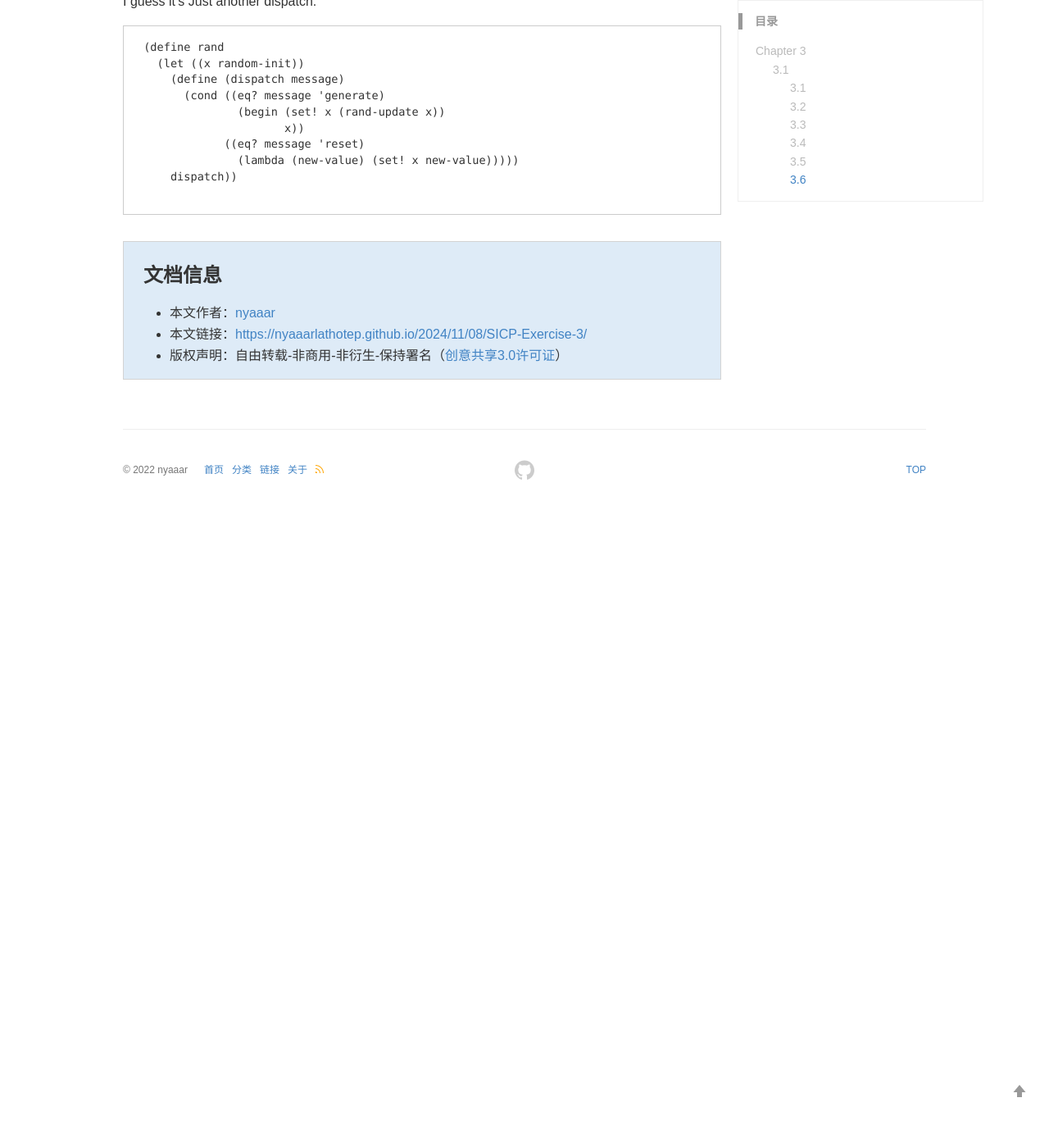
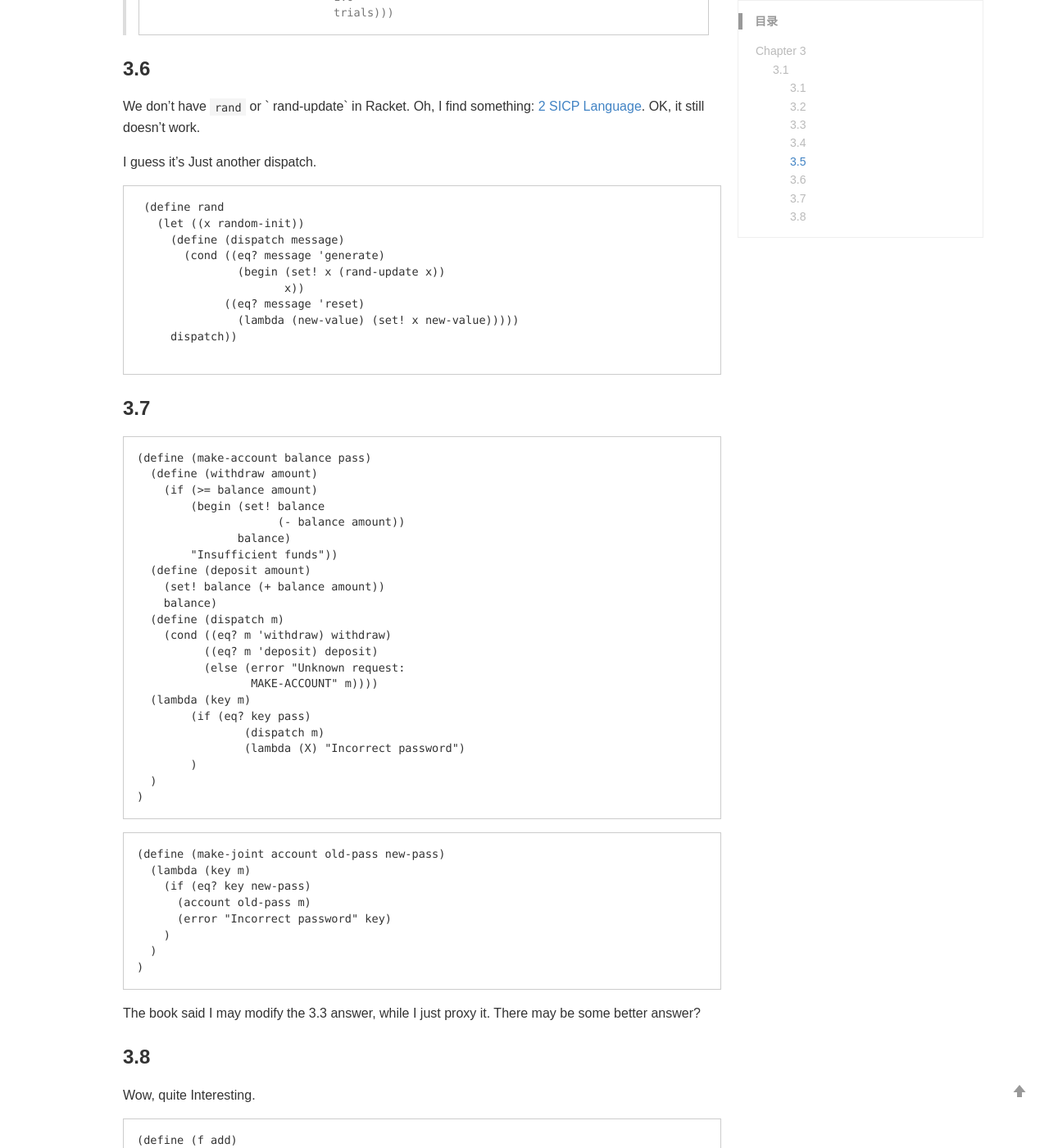
Before and after one commit to nyaaarlathotep/nyaaarlathotep.github.io, a Jekyll site: the page built from _posts/2024-11-8- SICP Exercise 3.md, in a window 1280 px wide and 1400 px high, scrolled down 5789 px. Shown: the whole window at 82% size. Built offline with Jekyll 4.4.1, drawn with Linux system fonts in a browser that asks for light colours; comment, search, counter and statistics services are not loaded; a style sheet for code colours, icons or effects is not loaded; before the commit the page ends 6419 px from its top, so only the background shows below that; some of the changed text lies outside the part shown.

Commit message:
Update 2024-11-8- SICP Exercise 3.md

````diff
--- a/_posts/2024-11-8- SICP Exercise 3.md
+++ b/_posts/2024-11-8- SICP Exercise 3.md
@@ -11,6 +11,8 @@ essays: true
 # Chapter 3
 
 > Until now, all our procedures could be viewed as specifications for computing mathematical functions. A call to a procedure computed the value of the function applied to the given arguments, and two calls to the same procedure with the same arguments always produced the same result.
+
+> In general, programming with assignment forces us to carefully consider the relative orders of the assignments to make sure that each statement is using the correct version of the variables that have been changed. This issue simply does not arise in functional programs.[11](https://mitp-content-server.mit.edu/books/content/sectbyfn/books_pres_0/6515/sicp.zip/full-text/book/book-Z-H-20.html#footnote_Temp_339) The complexity of imperative programs becomes even worse if we consider applications in which several processes execute concurrently. We will return to this in section [3.4](https://mitp-content-server.mit.edu/books/content/sectbyfn/books_pres_0/6515/sicp.zip/full-text/book/book-Z-H-23.html#%_sec_3.4). First, however, we will address the issue of providing a computational model for expressions that involve assignment, and explore the uses of objects with local state in designing simulations.
 
 ## 3.1
 
@@ -279,3 +281,78 @@ I guess it's Just another dispatch.
      dispatch))
 
 ```
+
+### 3.7
+
+```
+(define (make-account balance pass)
+  (define (withdraw amount)
+    (if (>= balance amount)
+        (begin (set! balance
+                     (- balance amount))
+               balance)
+        "Insufficient funds"))
+  (define (deposit amount)
+    (set! balance (+ balance amount))
+    balance)
+  (define (dispatch m)
+    (cond ((eq? m 'withdraw) withdraw)
+          ((eq? m 'deposit) deposit)
+          (else (error "Unknown request:
+                 MAKE-ACCOUNT" m))))
+  (lambda (key m)
+  	(if (eq? key pass)
+  		(dispatch m)
+  		(lambda (X) "Incorrect password")
+  	)
+  )
+)
+```
+
+```
+(define (make-joint account old-pass new-pass)
+  (lambda (key m)
+    (if (eq? key new-pass)
+      (account old-pass m)
+      (error "Incorrect password" key)
+    )
+  )
+)
+```
+
+The book said I may modify the 3.3 answer, while I just proxy it. There may be some better answer?
+
+### 3.8
+
+Wow, quite Interesting.
+
+```
+(define (f add)
+
+	(let ((a -1))
+		(begin (set! a (+ add))
+			a
+		)
+	)
+)
+```
+
+This is another sign of *referentially transparent*.
+
+```
+> (define f (make-f))
+> (f 0)
+-1
+> (f 1)
+0
+
+```
+
+```
+> (define f (make-f))
+> (f 1)
+0
+> (f 0)
+0
+
+```
````
